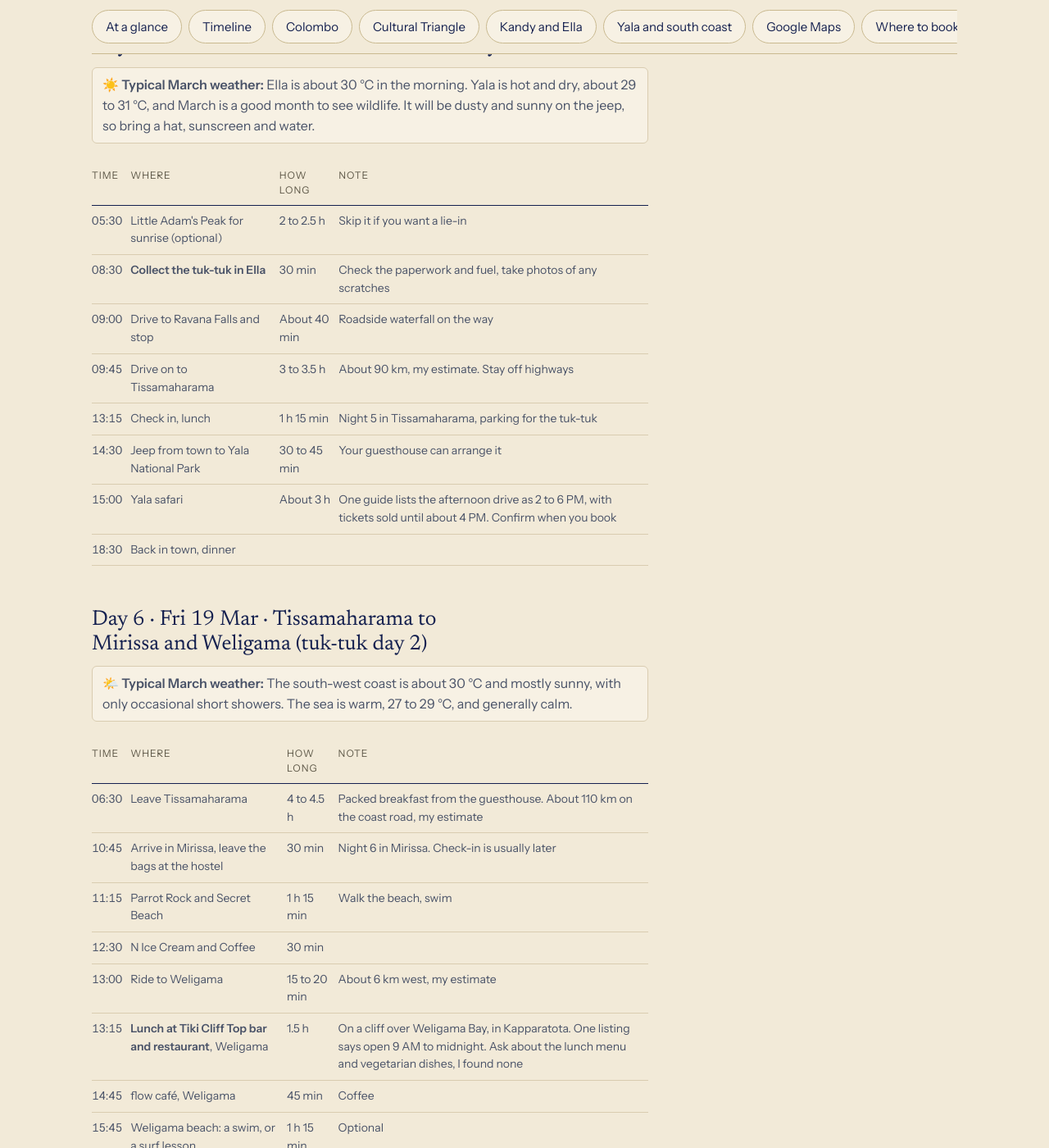
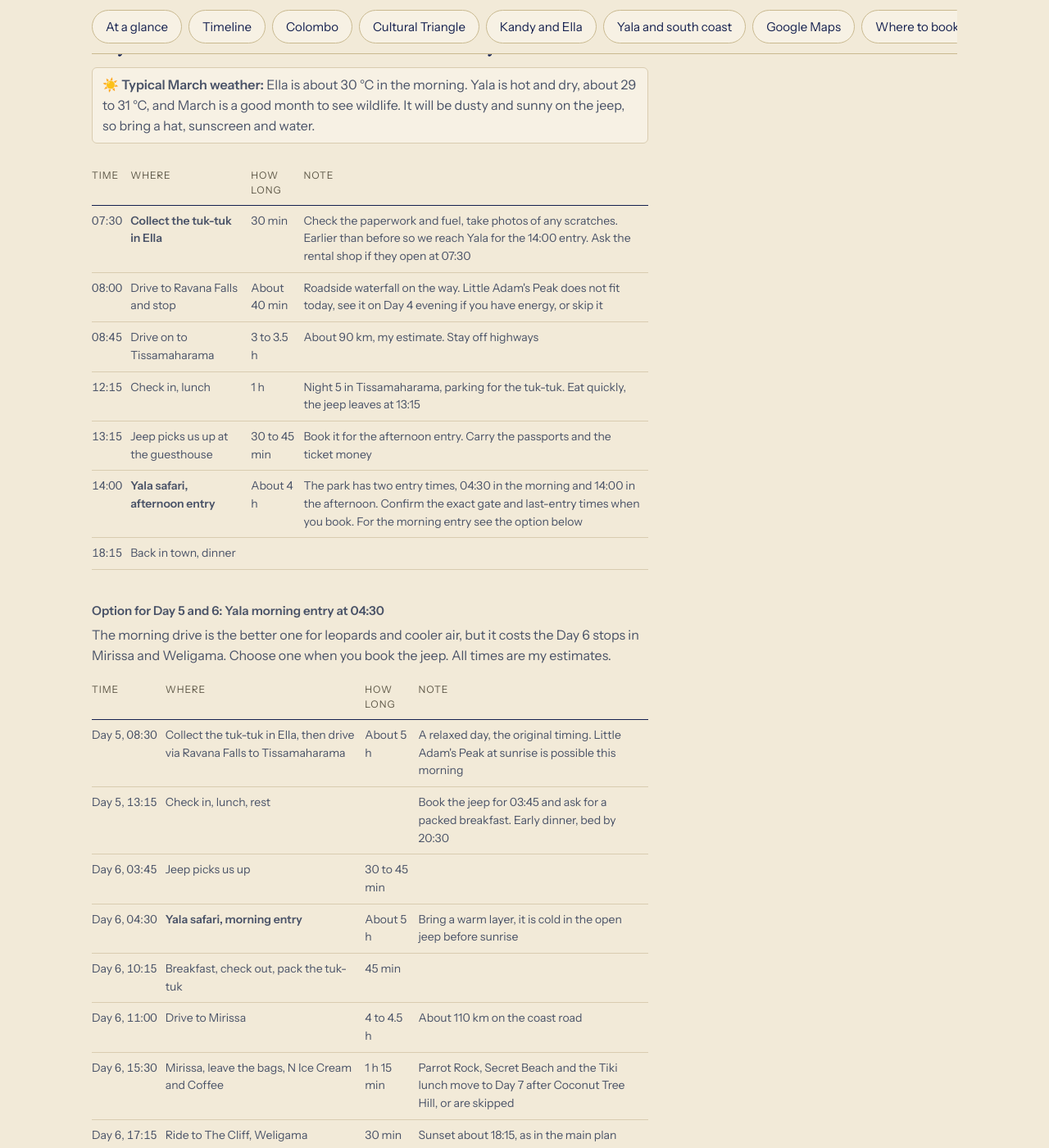
Before and after one commit to gdncomm-aditya-kanoi/Travel-Train, a Jekyll site: the page built from plans/sri-lanka.html, in a window 1280 px wide and 1400 px high, scrolled down 6787 px. Shown: the whole window at 82% size. Built offline with Jekyll 4.4.1, drawn with Linux system fonts in a browser that asks for light colours; some of the changed text lies outside the part shown.

Commit message:
Sri Lanka plan and PDF: Yala 14:00 entry with a 04:30 morning option, and a DJI Neo 2 drone checklist
Co-Authored-By: Claude <noreply@anthropic.com>

```diff
--- a/plans/sri-lanka.html
+++ b/plans/sri-lanka.html
@@ -41,7 +42,7 @@ permalink: /plans/sri-lanka/
 
 <section id="glance" class="plan-section">
 <h2>The plan at a glance</h2>
-<p class="small"><a class="btn btn-dark" href="{{ '/assets/plans/sri-lanka-travel-guide.pdf' | relative_url }}" download>Download the printable guide (PDF, 32 pages)</a> A4, with a map and QR codes for every day, tick boxes and a notes column. It matches the plan as of 27 November 2026, so download it again if the plan changes.</p>
+<p class="small"><a class="btn btn-dark" href="{{ '/assets/plans/sri-lanka-travel-guide.pdf' | relative_url }}" download>Download the printable guide (PDF, 34 pages)</a> A4, with a map and QR codes for every day, tick boxes and a notes column. It matches the plan as of 27 November 2026, so download it again if the plan changes.</p>
 <div class="callout"><strong>The short version.</strong> Fly in on the evening of 14 March. Temples and cafés in Colombo, then Sigiriya and Dambulla, Kandy and the scenic train to Ella. In Ella we pick up one tuk-tuk, drive it ourselves to Yala for a safari and then along the south coast, and drop it in Galle. The coastal train takes us back to Colombo for the last night.</div>
 <figure class="plan-map"><img src="{{ '/assets/images/sri-lanka/map-overview.jpg' | relative_url }}" alt="The full route: Colombo, Sigiriya, Kandy, Ella, Yala, Mirissa and Weligama, Ahangama and Galle, with the bus, train and our own tuk-tuk legs" loading="lazy"><figcaption>The full route: Colombo, Sigiriya, Kandy, Ella, Yala, Mirissa and Weligama, Ahangama and Galle, with the bus, train and our own tuk-tuk legs</figcaption></figure>
 <h3>Flights</h3>
@@ -129,14 +130,25 @@ permalink: /plans/sri-lanka/
 <h3 class="day-times">Day 5 · Thu 18 Mar · Ella to Yala (tuk-tuk day 1)</h3>
 <p class="day-weather">☀️ <strong>Typical March weather:</strong> Ella is about 30 °C in the morning. Yala is hot and dry, about 29 to 31 °C, and March is a good month to see wildlife. It will be dusty and sunny on the jeep, so bring a hat, sunscreen and water.</p>
 <div class="table-scroll"><table class="timetable tl-times"><thead><tr><th>Time</th><th>Where</th><th>How long</th><th>Note</th></tr></thead><tbody>
-<tr><td>05:30</td><td>Little Adam's Peak for sunrise (optional)</td><td>2 to 2.5 h</td><td>Skip it if you want a lie-in</td></tr>
-<tr><td>08:30</td><td><strong>Collect the tuk-tuk in Ella</strong></td><td>30 min</td><td>Check the paperwork and fuel, take photos of any scratches</td></tr>
-<tr><td>09:00</td><td>Drive to Ravana Falls and stop</td><td>About 40 min</td><td>Roadside waterfall on the way</td></tr>
-<tr><td>09:45</td><td>Drive on to Tissamaharama</td><td>3 to 3.5 h</td><td>About 90 km, my estimate. Stay off highways</td></tr>
-<tr><td>13:15</td><td>Check in, lunch</td><td>1 h 15 min</td><td>Night 5 in Tissamaharama, parking for the tuk-tuk</td></tr>
-<tr><td>14:30</td><td>Jeep from town to Yala National Park</td><td>30 to 45 min</td><td>Your guesthouse can arrange it</td></tr>
-<tr><td>15:00</td><td>Yala safari</td><td>About 3 h</td><td>One guide lists the afternoon drive as 2 to 6 PM, with tickets sold until about 4 PM. Confirm when you book</td></tr>
-<tr><td>18:30</td><td>Back in town, dinner</td><td></td><td></td></tr>
+<tr><td>07:30</td><td><strong>Collect the tuk-tuk in Ella</strong></td><td>30 min</td><td>Check the paperwork and fuel, take photos of any scratches. Earlier than before so we reach Yala for the 14:00 entry. Ask the rental shop if they open at 07:30</td></tr>
+<tr><td>08:00</td><td>Drive to Ravana Falls and stop</td><td>About 40 min</td><td>Roadside waterfall on the way. Little Adam's Peak does not fit today, see it on Day 4 evening if you have energy, or skip it</td></tr>
+<tr><td>08:45</td><td>Drive on to Tissamaharama</td><td>3 to 3.5 h</td><td>About 90 km, my estimate. Stay off highways</td></tr>
+<tr><td>12:15</td><td>Check in, lunch</td><td>1 h</td><td>Night 5 in Tissamaharama, parking for the tuk-tuk. Eat quickly, the jeep leaves at 13:15</td></tr>
+<tr><td>13:15</td><td>Jeep picks us up at the guesthouse</td><td>30 to 45 min</td><td>Book it for the afternoon entry. Carry the passports and the ticket money</td></tr>
+<tr><td>14:00</td><td><strong>Yala safari, afternoon entry</strong></td><td>About 4 h</td><td>The park has two entry times, 04:30 in the morning and 14:00 in the afternoon. Confirm the exact gate and last-entry times when you book. For the morning entry see the option below</td></tr>
+<tr><td>18:15</td><td>Back in town, dinner</td><td></td><td></td></tr>
+</tbody></table></div>
+<h4 class="day-times">Option for Day 5 and 6: Yala morning entry at 04:30</h4>
+<p class="small">The morning drive is the better one for leopards and cooler air, but it costs the Day 6 stops in Mirissa and Weligama. Choose one when you book the jeep. All times are my estimates.</p>
+<div class="table-scroll"><table class="timetable tl-times"><thead><tr><th>Time</th><th>Where</th><th>How long</th><th>Note</th></tr></thead><tbody>
+<tr><td>Day 5, 08:30</td><td>Collect the tuk-tuk in Ella, then drive via Ravana Falls to Tissamaharama</td><td>About 5 h</td><td>A relaxed day, the original timing. Little Adam's Peak at sunrise is possible this morning</td></tr>
+<tr><td>Day 5, 13:15</td><td>Check in, lunch, rest</td><td></td><td>Book the jeep for 03:45 and ask for a packed breakfast. Early dinner, bed by 20:30</td></tr>
+<tr><td>Day 6, 03:45</td><td>Jeep picks us up</td><td>30 to 45 min</td><td></td></tr>
+<tr><td>Day 6, 04:30</td><td><strong>Yala safari, morning entry</strong></td><td>About 5 h</td><td>Bring a warm layer, it is cold in the open jeep before sunrise</td></tr>
+<tr><td>Day 6, 10:15</td><td>Breakfast, check out, pack the tuk-tuk</td><td>45 min</td><td></td></tr>
+<tr><td>Day 6, 11:00</td><td>Drive to Mirissa</td><td>4 to 4.5 h</td><td>About 110 km on the coast road</td></tr>
+<tr><td>Day 6, 15:30</td><td>Mirissa, leave the bags, N Ice Cream and Coffee</td><td>1 h 15 min</td><td>Parrot Rock, Secret Beach and the Tiki lunch move to Day 7 after Coconut Tree Hill, or are skipped</td></tr>
+<tr><td>Day 6, 17:15</td><td>Ride to The Cliff, Weligama</td><td>30 min</td><td>Sunset about 18:15, as in the main plan</td></tr>
 </tbody></table></div>
 <h3 class="day-times">Day 6 · Fri 19 Mar · Tissamaharama to Mirissa and Weligama (tuk-tuk day 2)</h3>
 <p class="day-weather">🌤️ <strong>Typical March weather:</strong> The south-west coast is about 30 °C and mostly sunny, with only occasional short showers. The sea is warm, 27 to 29 °C, and generally calm.</p>
@@ -242,7 +254,7 @@ permalink: /plans/sri-lanka/
 <section id="south" class="plan-section">
 <h2>4. Yala and the south coast <span class="stage-days">Days 5 to 8</span></h2>
 <div class="callout"><strong>Where is Yala National Park?</strong> It is in the south-east of Sri Lanka, in the Hambantota district, on the coast about 300 km from Colombo. The town most jeeps leave from is <strong>Tissamaharama</strong>, which sits on the way from Ella (hills, about 90 km away) to Mirissa (south coast, about 110 km on). It is a straight line down from Ella to the sea, so it fits between the two. A tuk-tuk cannot go into the park, so we sleep in Tissamaharama and take a jeep. <a href="https://www.google.com/maps/search/?api=1&query=Yala+National+Park+Sri+Lanka" target="_blank" rel="noopener">Open Yala in Google Maps</a>. Distances are my estimates, so check them.</div>
-<div class="callout"><strong>Yala costs and times.</strong> I found no official fee schedule, and the travel sites disagree, so treat these as ranges and ask the Department of Wildlife Conservation or your guesthouse. <strong>Entry:</strong> USD 20 for a SAARC adult in one guide, about LKR 9,600 in another, and USD 15 to 25 for other foreigners in a third. One guide adds a vehicle fee of about USD 10 and 18% tax. <strong>Jeep, half day:</strong> about LKR 12,000 to 25,000 for the whole jeep, which the three of us share, and a tracker or guide is optional at about LKR 2,000 to 4,000. <strong>My estimate:</strong> about LKR 13,000 to 17,900 each (₹3,650 to ₹5,000) for entry and jeep. <strong>Times:</strong> the park is open about 6 AM to 6 PM, tickets are sold until about 4 PM, and one guide lists the morning drive as 6 to 10 AM and the afternoon drive as 2 to 6 PM. <strong>March</strong> is in the dry season. The park shuts for part of September and October, so March is not affected.</div>
+<div class="callout"><strong>Yala costs and times.</strong> I found no official fee schedule, and the travel sites disagree, so treat these as ranges and ask the Department of Wildlife Conservation or your guesthouse. <strong>Entry:</strong> USD 20 for a SAARC adult in one guide, about LKR 9,600 in another, and USD 15 to 25 for other foreigners in a third. One guide adds a vehicle fee of about USD 10 and 18% tax. <strong>Jeep, half day:</strong> about LKR 12,000 to 25,000 for the whole jeep, which the three of us share, and a tracker or guide is optional at about LKR 2,000 to 4,000. <strong>My estimate:</strong> about LKR 13,000 to 17,900 each (₹3,650 to ₹5,000) for entry and jeep. <strong>Times:</strong> there are two entry times, <strong>04:30 in the morning</strong> and <strong>14:00 in the afternoon</strong>. The plan uses the afternoon entry, with a morning option in the Day 5 timetable. Confirm the gate and last-entry times when you book. <strong>March</strong> is in the dry season. The park shuts for part of September and October, so March is not affected.</div>
 <div class="plan-photos">
 <figure><img src="{{ '/assets/images/sri-lanka/yala-leopard.jpg' | relative_url }}" alt="A leopard on a rock in Yala National Park" loading="lazy"><figcaption>A leopard on a rock in Yala National Park <span class="credit">Photo: Byrdyak, CC BY-SA 4.0, <a href="https://commons.wikimedia.org/wiki/File:Leopard_on_stone_in_Yala_National_Park.jpg" target="_blank" rel="noopener">Wikimedia Commons</a></span></figcaption></figure>
 <figure><img src="{{ '/assets/images/sri-lanka/yala-elephant.jpg' | relative_url }}" alt="An elephant in Yala National Park" loading="lazy"><figcaption>An elephant in Yala National Park <span class="credit">Photo: Richard Mortel, CC BY 4.0, <a href="https://commons.wikimedia.org/wiki/File:An_elephant_in_Yala_National_Park,_Sri_Lanka_(2).jpg" target="_blank" rel="noopener">Wikimedia Commons</a></span></figcaption></figure>
@@ -410,8 +422,8 @@ permalink: /plans/sri-lanka/
 <tr><td>1 (Sun 14)</td><td>Colombo</td><td>About 22:00</td><td>Late morning, Day 2</td><td>Tell them you land at 20:50 and arrive late. Leave bags until the 13:30 bus</td></tr>
 <tr><td>2 (Mon 15)</td><td>Sigiriya or Dambulla</td><td>About 18:30</td><td>Early, Day 3, for the 06:30 climb</td><td>Ask whether bags can stay for the day</td></tr>
 <tr><td>3 (Tue 16)</td><td>Kandy</td><td>About 17:30</td><td>Morning, Day 4</td><td>Normal</td></tr>
-<tr><td>4 (Wed 17)</td><td>Ella</td><td>About 16:00 (17:30 with Plan B)</td><td>Before 08:30, Day 5</td><td>Normal. Collect the tuk-tuk at 08:30</td></tr>
-<tr><td>5 (Thu 18)</td><td>Tissamaharama</td><td>13:15</td><td>Morning, Day 6, about 06:30</td><td>Ask for early check-in, or leave bags and eat first. Needs parking for the tuk-tuk</td></tr>
+<tr><td>4 (Wed 17)</td><td>Ella</td><td>About 16:00 (17:30 with Plan B)</td><td>Before 07:30, Day 5</td><td>Normal. Collect the tuk-tuk at 07:30</td></tr>
+<tr><td>5 (Thu 18)</td><td>Tissamaharama</td><td>About 12:15</td><td>Morning, Day 6, about 06:30 (10:15 with the morning safari)</td><td>Ask for early check-in, or leave bags and eat first. Needs parking for the tuk-tuk</td></tr>
 <tr><td>6 (Fri 19)</td><td>Mirissa</td><td>About 20:00 (drop bags at 10:45)</td><td>06:30, Day 7</td><td>Drop bags on arrival so you do not carry them all day</td></tr>
 <tr><td>7 (Sat 20)</td><td>Ahangama</td><td>About 12:30</td><td>Morning, Day 8</td><td>Ask for early check-in, since you rest there after lunch</td></tr>
 <tr><td>8 (Sun 21)</td><td>Colombo</td><td>Evening, after the Galle train</td><td>About 11:00, Day 9</td><td>Store bags until the 17:30 airport bus. No Day 9 night is needed, the flight is at 21:50</td></tr>
@@ -542,7 +554,7 @@ permalink: /plans/sri-lanka/
 <tr><td><strong>Galle train missed or cancelled</strong></td><td>Day 8</td><td>Take the Southern Expressway bus or a PickMe taxi from Galle to Colombo</td><td>About 2 h by road. Leave Galle by 14:00 so the flight on Day 9 is safe</td></tr>
 <tr><td><strong>Heavy rain</strong></td><td>Days 3 to 5, hill country</td><td>Swap the Nine Arch Bridge, Little Adam's Peak and Sigiriya climb for a café morning and the temples</td><td>March is the wettest part of the route in the hills. Keep a rain jacket and look at the forecast the evening before</td></tr>
 <tr><td><strong>Sigiriya shut, crowded or in rain</strong></td><td>Day 3</td><td>Pidurangala Rock instead (cheaper, you see Sigiriya from it), or Dambulla only</td><td>Do not climb wet rock steps. Go early to beat the crowds</td></tr>
-<tr><td><strong>Yala closed or no jeep</strong></td><td>Day 5</td><td>Udawalawe National Park instead (about 1.5 h from Tissamaharama), or an early morning drive on Day 6 if you can wait</td><td>Sources disagree on Yala hours and fees. Ask the guesthouse the day before. I did not price Udawalawe</td></tr>
+<tr><td><strong>Yala closed or no jeep</strong></td><td>Day 5</td><td>Udawalawe National Park instead (about 1.5 h from Tissamaharama), or the 04:30 morning entry on Day 6 if you can wait</td><td>Sources disagree on Yala hours and fees. Ask the guesthouse the day before. I did not price Udawalawe</td></tr>
 <tr><td><strong>Tuk-tuk will not rent or breaks down</strong></td><td>Days 5 to 8</td><td>Hire a car with a driver for the same legs, or take buses on the south coast</td><td>A car with a driver costs much more than ₹5,300 to ₹5,900. Check your licence and permit well before the trip</td></tr>
 <tr><td><strong>Three people and bags do not fit</strong></td><td>Day 5</td><td>Rent two tuk-tuks, or send bags ahead by a taxi</td><td>Two tuk-tuks cost about ₹5,300 to ₹5,900 more each</td></tr>
 <tr><td><strong>Colombo to Sigiriya bus is full or late</strong></td><td>Day 2</td><td>Take the Colombo to Kurunegala bus, then a bus on to Dambulla, or a PickMe taxi shared by three</td><td>Check the bus stand at Pettah or Fort the evening before</td></tr>
@@ -553,6 +565,42 @@ permalink: /plans/sri-lanka/
 </tbody></table></div>
 </section>
 
+<section id="drone" class="plan-section">
+<h2>DJI Neo 2 drone checklist</h2>
+<div class="callout"><strong>Rules first.</strong> The sources I found agree that visitors need permission from the Civil Aviation Authority of Sri Lanka (CAASL), and that CAASL grants it per location after the Ministry of Defence confirms the places, which takes several days. They disagree on whether a tourist's drone needs the full import process, so ask CAASL (caa.lk/drones) and Sri Lanka Customs by email and keep the replies. Flying in a national park, over archaeological sites and near airports is not allowed without permission. Rules change, so check them yourself before you go. I have not seen the final 2027 rules.</div>
+<h3>Before the trip</h3>
+<ul class="checklist" style="list-style:none;padding-left:0">
+<li>☐ Email CAASL for tourist flying permission, with the drone model, dates and the places you want to fly. Start 4 to 6 weeks ahead</li>
+<li>☐ Ask whether the Ministry of Defence clearance is needed for each place, and keep the approval letters on your phone and on paper</li>
+<li>☐ Ask Customs what to declare at the airport, and whether the drone needs a note when you bring it in and out</li>
+<li>☐ Update the drone, the controller and the DJI Fly app, and log in once while you still have good internet</li>
+<li>☐ Check the airline rule for lithium batteries: they go in the cabin bag, not the checked bag. Note the Wh on each battery</li>
+<li>☐ Tape the battery terminals or use a fireproof battery bag, and charge them to about 50% for the flight</li>
+<li>☐ Check your travel insurance covers the drone, and take serial numbers and photos of it</li>
+</ul>
+<h3>Pack</h3>
+<ul class="checklist" style="list-style:none;padding-left:0">
+<li>☐ DJI Neo 2, with the propeller guards</li>
+<li>☐ All batteries and the charging hub, plus a USB-C cable</li>
+<li>☐ Spare propellers and the small screwdriver</li>
+<li>☐ Memory card and a card reader, and the controller or goggles if you use them</li>
+<li>☐ Phone with the DJI Fly app, and a power bank</li>
+<li>☐ Plug adapter. Sri Lanka uses types D, M and G, 230 V</li>
+<li>☐ Lens cloth, a small pouch, and a zip bag for sand and salt spray</li>
+<li>☐ Printed permission letters and a copy of your passport</li>
+</ul>
+<h3>When flying</h3>
+<ul class="checklist" style="list-style:none;padding-left:0">
+<li>☐ Fly only at approved places, in daylight, and keep the drone in sight</li>
+<li>☐ Not in Yala or any other national park. Not at Sigiriya, the Temple of the Sacred Tooth, Galle Fort or other temples and monuments, and not near the airport or any military site</li>
+<li>☐ Stay under 120 m, away from crowds, roads and trains, and never over people or private land without asking</li>
+<li>☐ Ask the hostel or a local before you launch, and land at once if police or a guard asks</li>
+<li>☐ Check wind and rain first. On the coast, take off from a flat clean spot, not loose sand</li>
+<li>☐ Charge every battery each night and copy the clips to your phone</li>
+</ul>
+<p class="small">Sources: <a href="https://www.caa.lk/en/drones" target="_blank" rel="noopener">CAASL drone page</a>, <a href="https://drone-laws.com/drone-laws-in-sri-lanka" target="_blank" rel="noopener">drone-laws.com</a> and Sri Lankan news reports. These are secondary and some are dated, so confirm with CAASL.</p>
+</section>
+
 <section id="checks" class="plan-section">
 <h2>Check these before booking</h2>
 <div class="callout"><ul>
@@ -560,7 +608,8 @@ permalink: /plans/sri-lanka/
 <li><strong>The times and distances are my estimates.</strong> The 90 and 110 km tuk-tuk legs, the train and bus times and the safari slot all need checking in Google Maps and with the operators.</li>
 <li><strong>Tuk-tuk paperwork.</strong> Without your licence, a physical International Driving Permit and the local permit stamped for 3-wheelers, you cannot rent. Check that your Indian licence class covers a three-wheeler, and get the one-way surcharge, the insurance excess and the Galle drop-off in writing.</li>
 <li><strong>Three people in one tuk-tuk.</strong> Confirm that the model and the bags fit.</li>
-<li><strong>Yala.</strong> The fees and jeep prices come from travel sites that disagree, and I found no official schedule, so ask the guesthouse or the wildlife department before you book.</li>
+<li><strong>Yala.</strong> The fees and jeep prices come from travel sites that disagree, and I found no official schedule, so ask the guesthouse or the wildlife department before you book. The park has two entry times, 04:30 and 14:00, so choose one before booking the jeep.</li>
+<li><strong>The DJI Neo 2.</strong> Sri Lanka needs permission to fly a drone and bans it in national parks. Start the permission 4 to 6 weeks ahead, see the drone checklist.</li>
 <li><strong>Rooms.</strong> No price on the room list is for March 2027, so check each one for your dates.</li>
 </ul></div>
 </section>
```
Also changed, not shown: other parts of plans/sri-lanka.html (+1 -0 lines), 1 other file.
